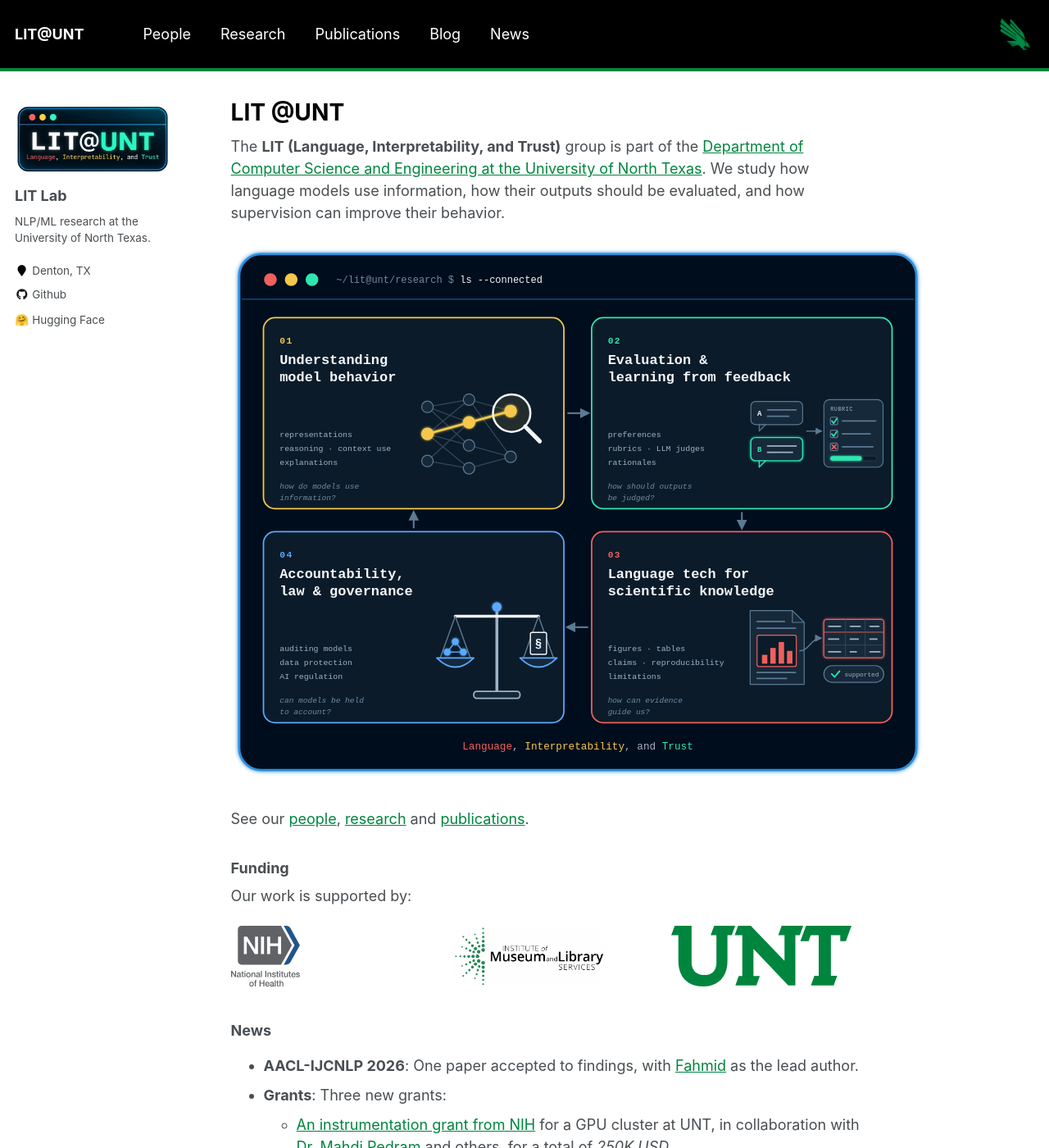
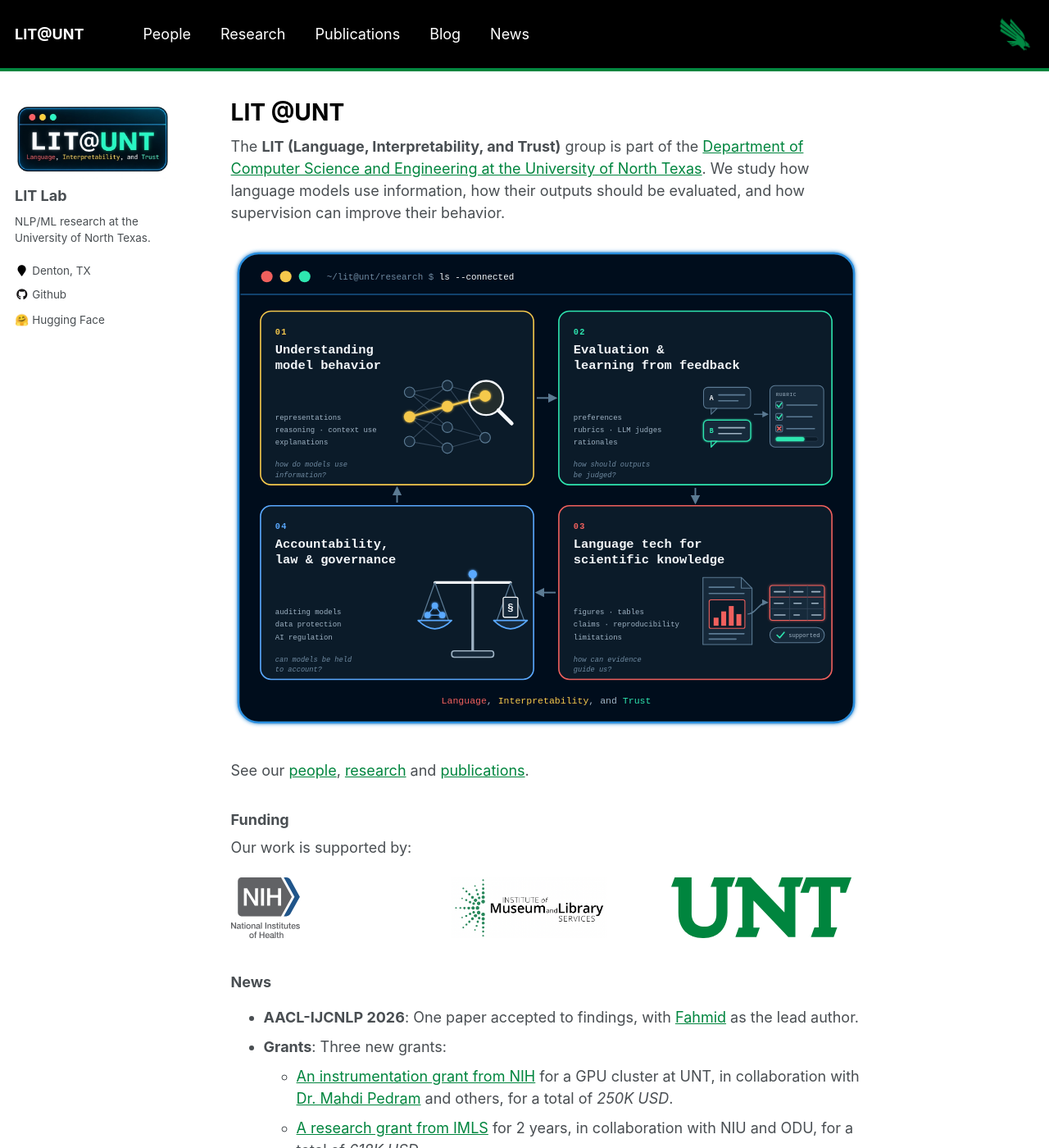
Before and after one commit to thelitlab/thelitlab.github.io, a Jekyll site: the page built from _pages/about.md, in a window 1280 px wide and 1400 px high. Shown: the whole window at 82% size. Built offline with Jekyll 4.4.1, drawn with Linux system fonts in a browser that asks for light colours.

Commit message:
Home page figure at text width; keep previous logo as site-logo-old.png
Co-Authored-By: Claude Opus 5.5 <noreply@anthropic.com>

```diff
--- a/_sass/_lab.scss
+++ b/_sass/_lab.scss
@@ -161,7 +161,7 @@ $logo-zoom: 1.25;
    (suffix 2/12 vs. a 7.5/12 text column, so up to ~126% of the column). */
 .research-overview--wide {
   @include breakpoint($large) {
-    width: 110%;
+    width: 100%;
     max-width: none;
   }
 }
```
Also changed, not shown: images/site-logo-old.png (added).
